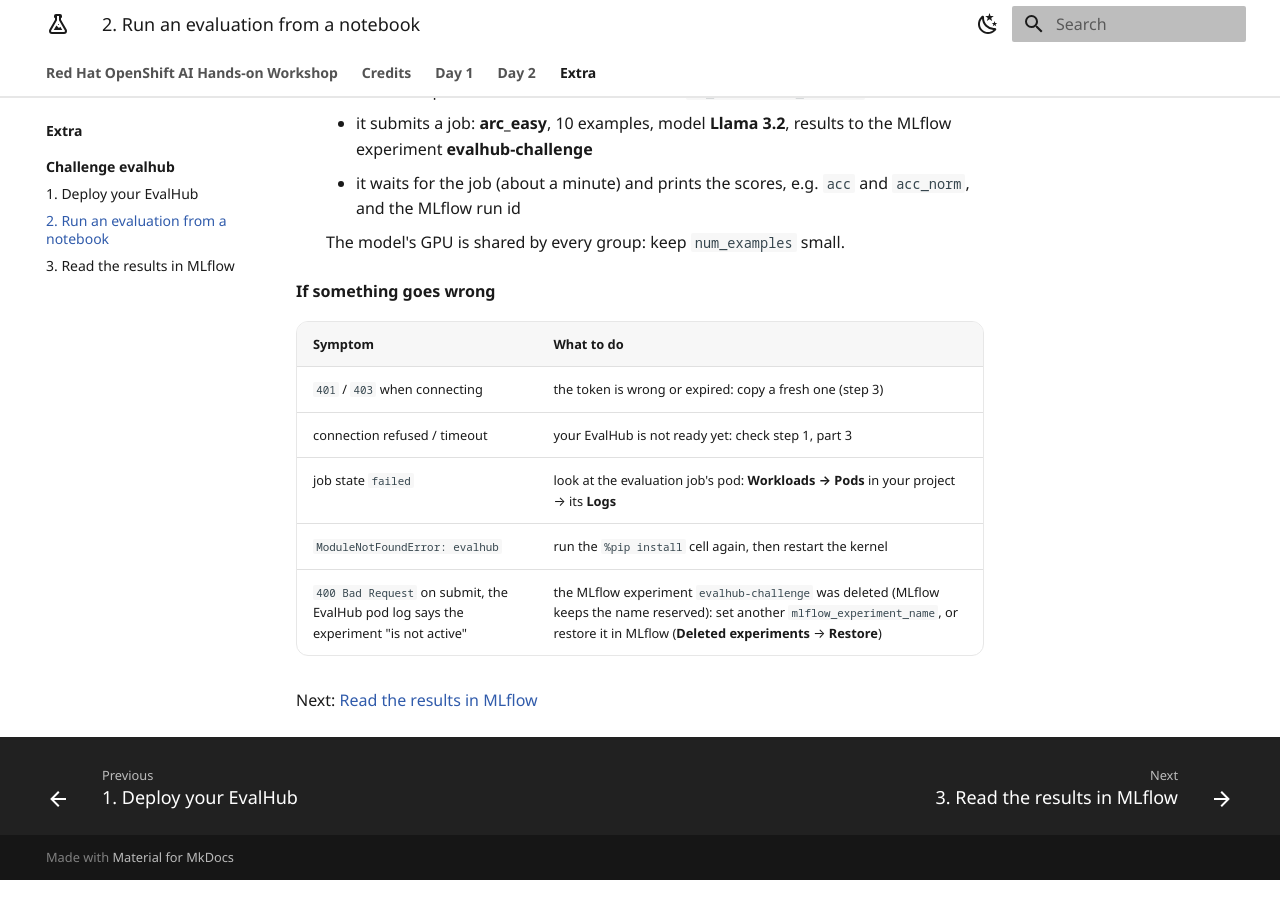
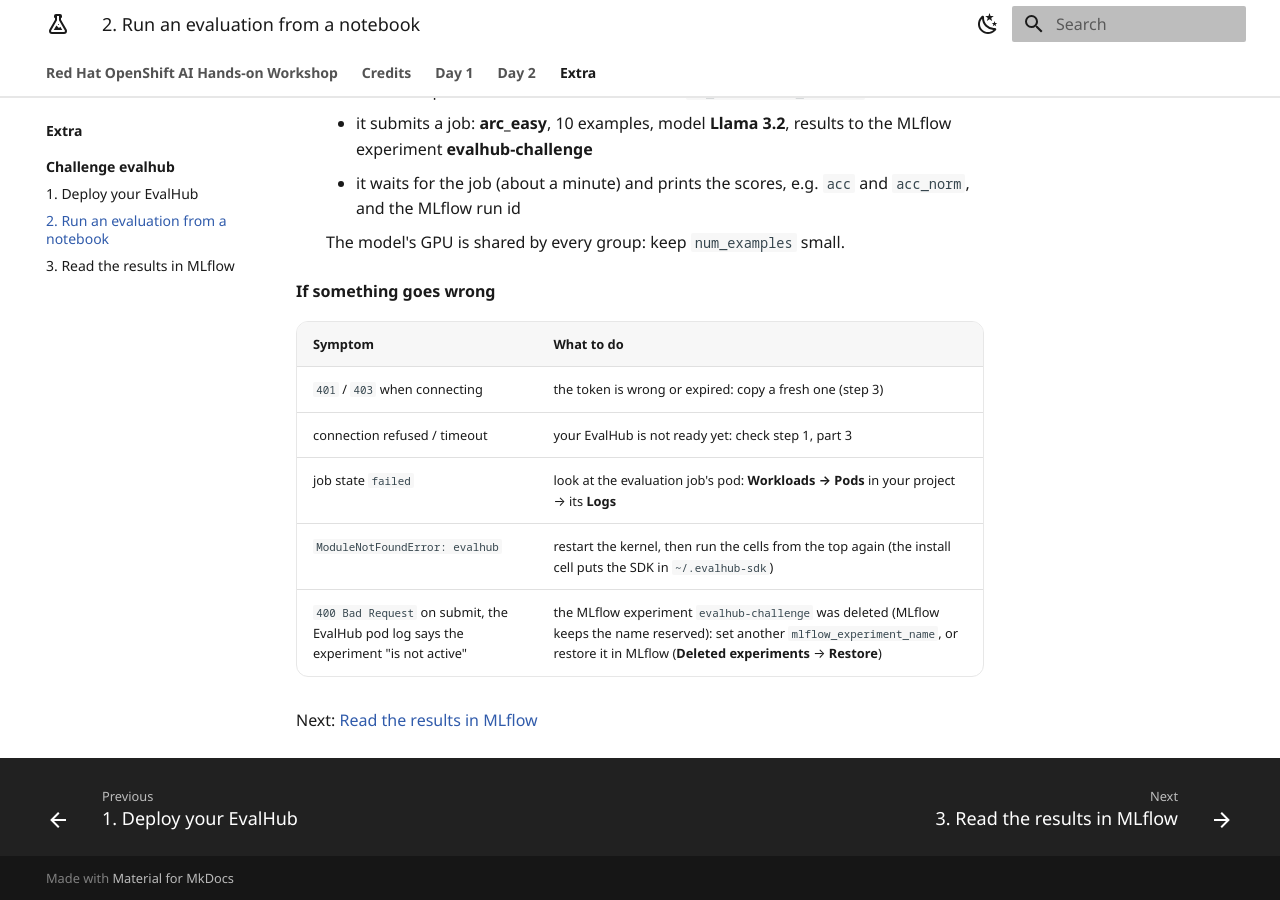
Before and after one commit to rflorenc/openshift-ai-workshop, an MkDocs documentation site: the page built from docs/extra/challenge-evalhub/2-run-the-evaluation.md, in a window 1280 px wide and 900 px high, scrolled down 607 px. Built offline with MkDocs 1.6.1 and Material for MkDocs 9.7.7, drawn with Linux system fonts in a browser that asks for light colours.

Commit message:
Update guides

```diff
--- a/docs/extra/challenge-evalhub/2-run-the-evaluation.md
+++ b/docs/extra/challenge-evalhub/2-run-the-evaluation.md
@@ -27,7 +27,7 @@
 | `401` / `403` when connecting | the token is wrong or expired: copy a fresh one (step 3) |
 | connection refused / timeout | your EvalHub is not ready yet: check step 1, part 3 |
 | job state `failed` | look at the evaluation job's pod: **Workloads → Pods** in your project → its **Logs** |
-| `ModuleNotFoundError: evalhub` | run the `%pip install` cell again, then restart the kernel |
+| `ModuleNotFoundError: evalhub` | restart the kernel, then run the cells from the top again (the install cell puts the SDK in `~/.evalhub-sdk`) |
 | `400 Bad Request` on submit, the EvalHub pod log says the experiment "is not active" | the MLflow experiment `evalhub-challenge` was deleted (MLflow keeps the name reserved): set another `mlflow_experiment_name`, or restore it in MLflow (**Deleted experiments** → **Restore**) |
 
 Next: [Read the results in MLflow](3-results-in-mlflow.md)
```
Also changed, not shown: docs/extra/challenge-evalhub/evalhub-challenge.ipynb.
